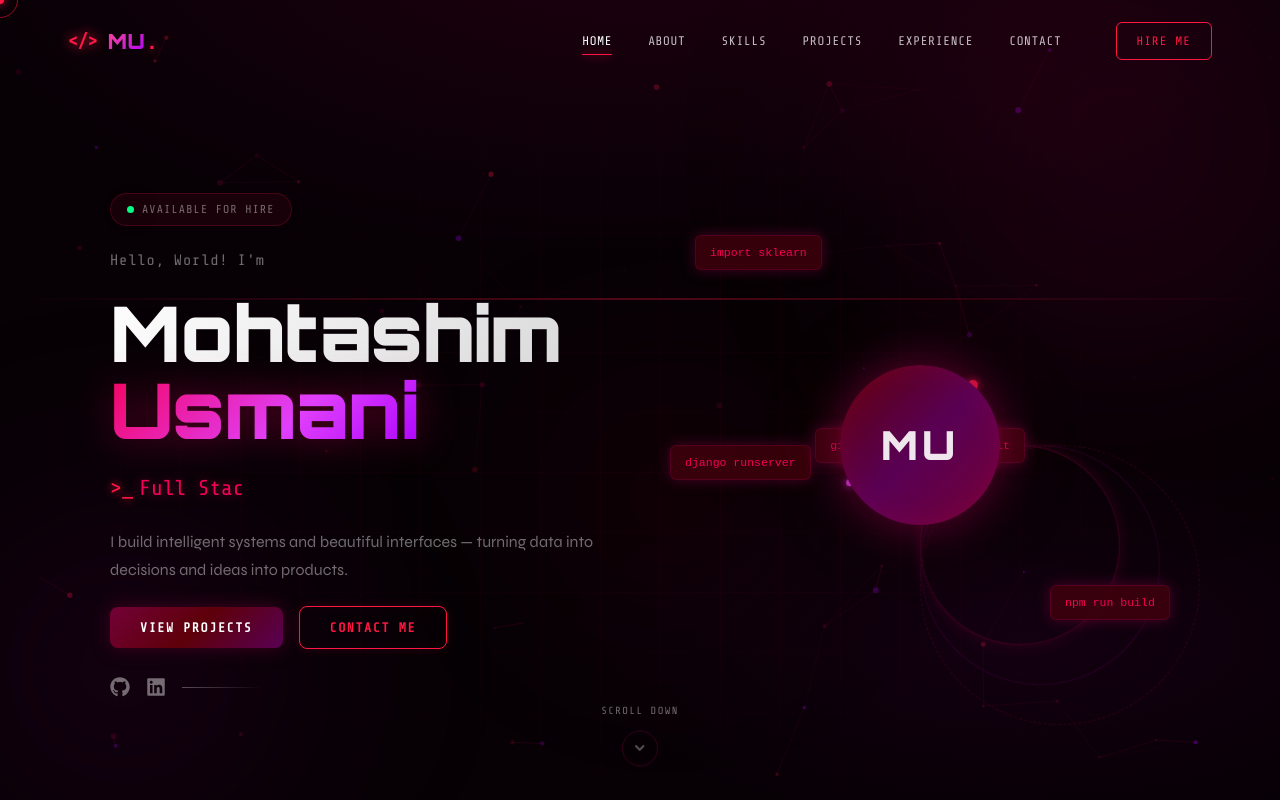
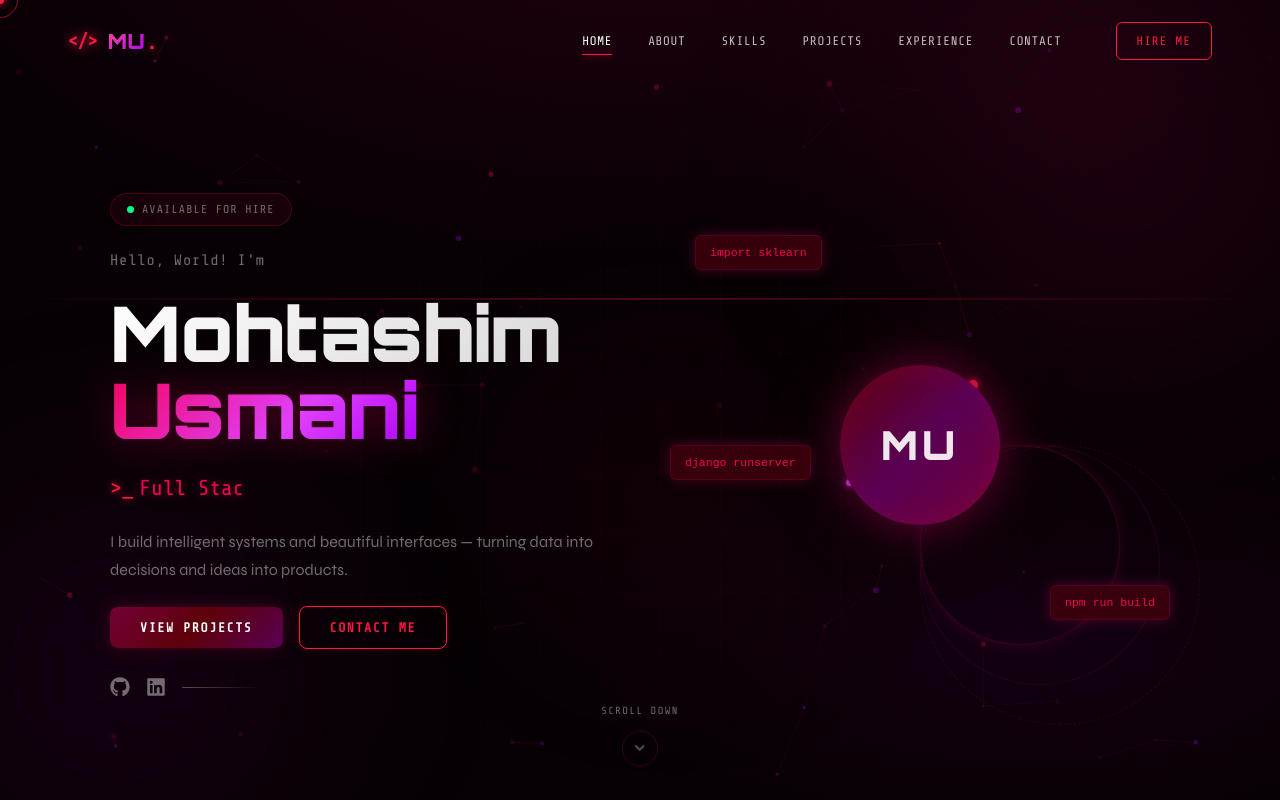
Before and after one commit to MohtashimUsmani/Portfolio, a React (Create React App) app: page / in a window 1280 px wide. Shown: the top 800 px of the page. Built offline with nearby package versions, Linux system fonts and the light colour scheme.

Commit message:
Update Hero.js

```diff
--- a/src/sections/Hero.js
+++ b/src/sections/Hero.js
@@ -99,12 +99,6 @@ const Hero = () => {
           <div className="hero__code-tag hero__code-tag--1"><code>import sklearn</code></div>
           <div className="hero__code-tag hero__code-tag--2"><code>npm run build</code></div>
           <div className="hero__code-tag hero__code-tag--3"><code>django runserver</code></div>
-          <div className="hero__code-tag hero__code-tag--4"><code>import pandas as pd</code></div>
-          <div className="hero__code-tag hero__code-tag--5"><code>import numpy as np</code></div>
-          <div className="hero__code-tag hero__code-tag--6"><code>git commit -m first commit</code></div>
-          <div className="hero__code-tag hero__code-tag--7"><code>psql -U postgres</code></div>
-          <div className="hero__code-tag hero__code-tag--8"><code>mysql -u root -p</code></div>
-          <div className="hero__code-tag hero__code-tag--9"><code>mysql -u root -p</code></div>
         </motion.div>
       </div>
 
```
